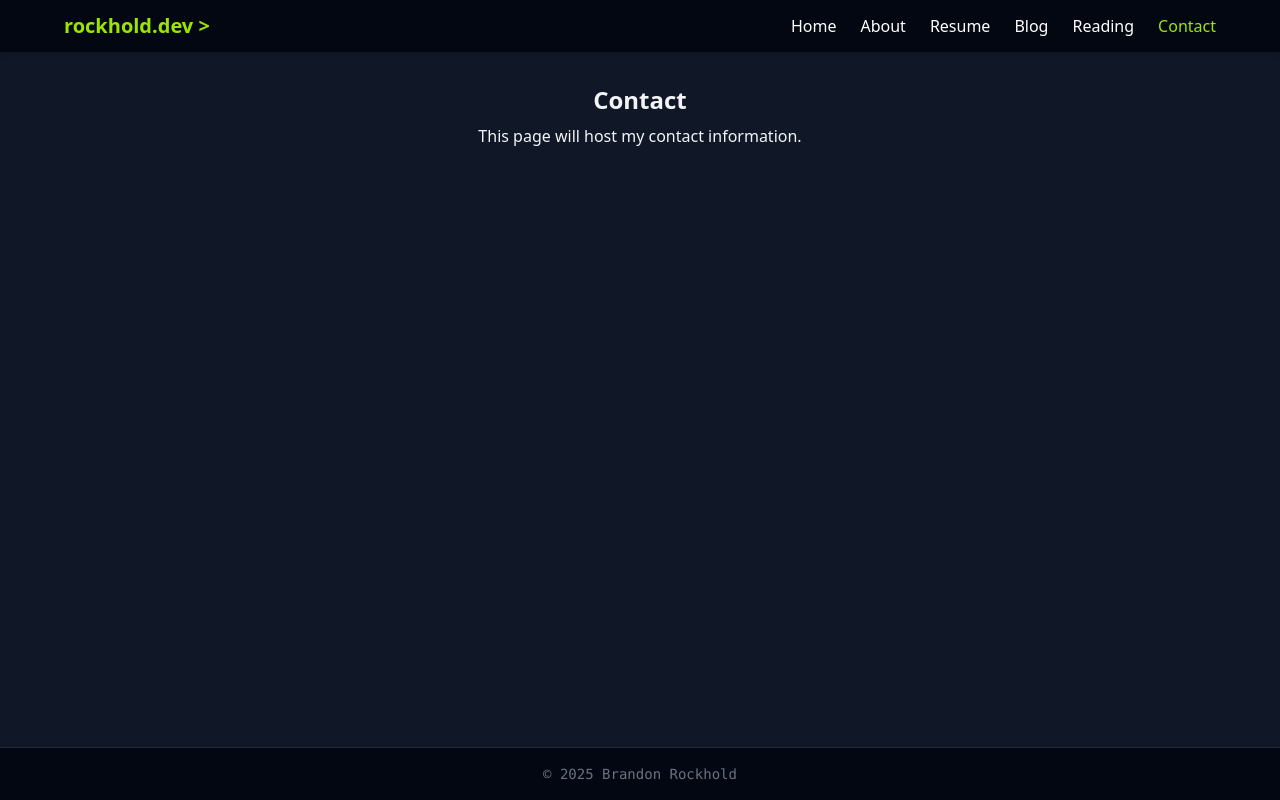
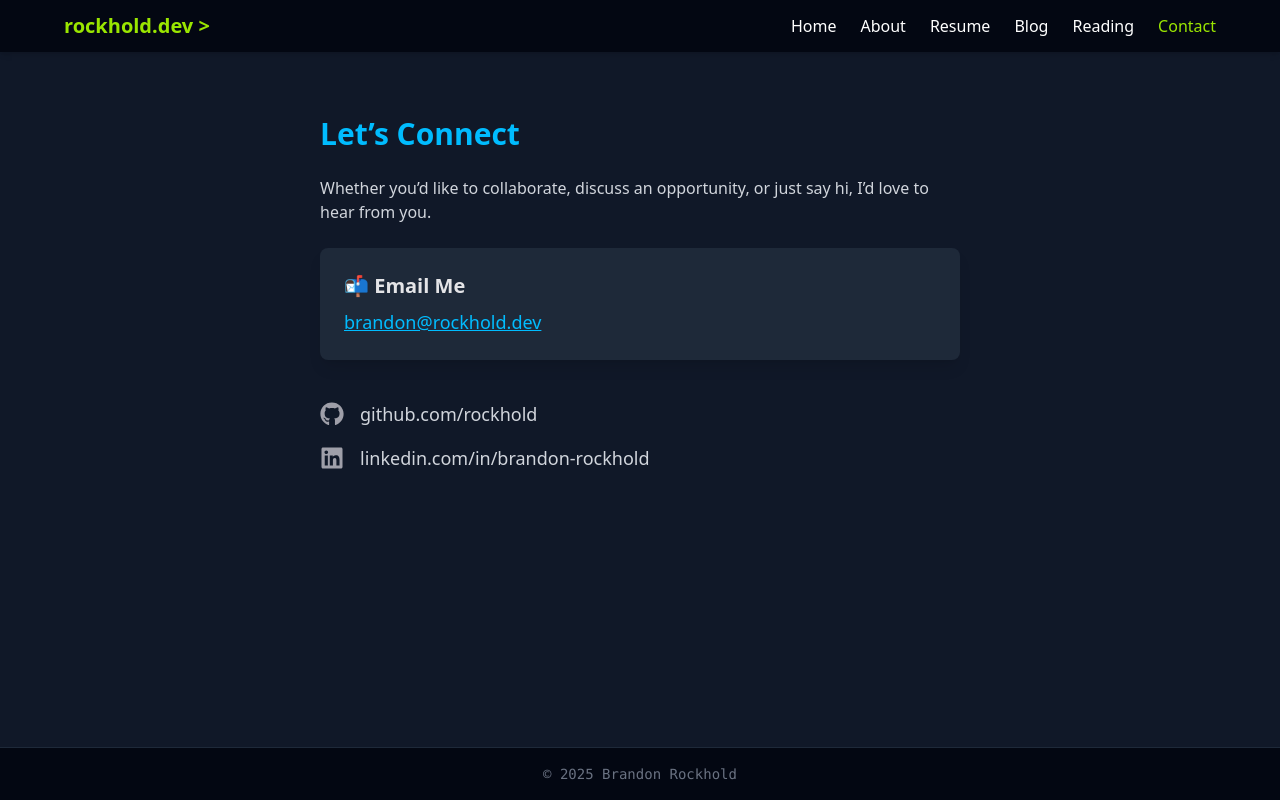
Before and after one commit to rockhold/rockhold-dev, a React (Vite) app: page /contact in a window 1280 px wide. Built offline with nearby package versions, Linux system fonts and the light colour scheme.

Commit message:
Adding a favicon, some notes about remaining pages under construction, and adding content for the Contact page.

```diff
--- a/index.html
+++ b/index.html
@@ -3,6 +3,7 @@
   <head>
     <meta charset="UTF-8" />
     <meta name="viewport" content="width=device-width, initial-scale=1.0" />
+    <link rel="icon" type="image/png" href="/favicon.png" />
     <title>rockhold.dev</title>
   </head>
   <body>
--- a/package.json
+++ b/package.json
@@ -13,6 +13,7 @@
     "clsx": "^2.1.1",
     "react": "^19.1.1",
     "react-dom": "^19.1.1",
+    "react-icons": "^5.5.0",
     "react-router-dom": "^7.8.2"
   },
   "devDependencies": {
--- a/src/pages/BlogPage.tsx
+++ b/src/pages/BlogPage.tsx
@@ -1,8 +1,19 @@
+import { useEffect } from "react";
+
 export default function BlogPage() {
+  useEffect(() => {
+    document.title = "Blog – rockhold.dev";
+  }, []);
+
   return (
-    <div className="text-center p-8">
-      <h2 className="text-2xl font-bold">Blog</h2>
-      <p className="mt-2">This page will host blog entries.</p>
+    <div className="max-w-2xl mx-auto px-4 py-16 text-zinc-200 animate-fadeIn">
+      <h1 className="text-3xl font-bold text-sky-400 mb-6">Blog</h1>
+      <p className="mt-2">
+        This page and the content contained within is currently under
+        construction. I intend to put some recent thoughts to digital paper on
+        the topics of leadership, engineering management, collaboration,
+        organizational alignment and more!
+      </p>
     </div>
   );
 }
--- a/src/pages/ContactPage.tsx
+++ b/src/pages/ContactPage.tsx
@@ -1,8 +1,55 @@
+import { useEffect } from "react";
+import { FaGithub, FaLinkedin } from "react-icons/fa";
+
 export default function ContactPage() {
+  useEffect(() => {
+    document.title = "Contact – rockhold.dev";
+  }, []);
+
   return (
-    <div className="text-center p-8">
-      <h2 className="text-2xl font-bold">Contact</h2>
-      <p className="mt-2">This page will host my contact information.</p>
+    <div className="max-w-2xl mx-auto px-4 py-16 text-zinc-200 animate-fadeIn">
+      <h1 className="text-3xl font-bold text-sky-400 mb-6">Let’s Connect</h1>
+
+      <p className="mb-6 text-gray-300">
+        Whether you’d like to collaborate, discuss an opportunity, or just say
+        hi, I’d love to hear from you.
+      </p>
+
+      <div className="bg-gray-800 p-6 rounded-lg shadow-lg mb-10">
+        <h2 className="text-xl font-semibold mb-2">📬 Email Me</h2>
+        <a
+          href="mailto:brandon@rockhold.dev"
+          className="text-sky-400 underline hover:text-sky-300 text-lg"
+        >
+          brandon@rockhold.dev
+        </a>
+      </div>
+
+      <div className="space-y-4">
+        <div className="flex items-center gap-4">
+          <FaGithub className="text-2xl text-zinc-400 hover:text-white transition" />
+          <a
+            href="https://github.com/rockhold"
+            target="_blank"
+            rel="noopener noreferrer"
+            className="text-gray-300 hover:text-white text-lg transition"
+          >
+            github.com/rockhold
+          </a>
+        </div>
+
+        <div className="flex items-center gap-4">
+          <FaLinkedin className="text-2xl text-zinc-400 hover:text-white transition" />
+          <a
+            href="https://linkedin.com/in/brandon-rockhold"
+            target="_blank"
+            rel="noopener noreferrer"
+            className="text-gray-300 hover:text-white text-lg transition"
+          >
+            linkedin.com/in/brandon-rockhold
+          </a>
+        </div>
+      </div>
     </div>
   );
 }
--- a/src/pages/ReadingPage.tsx
+++ b/src/pages/ReadingPage.tsx
@@ -1,8 +1,17 @@
+import { useEffect } from "react";
+
 export default function ReadingPage() {
+  useEffect(() => {
+    document.title = "Reading – rockhold.dev";
+  }, []);
+
   return (
-    <div className="text-center p-8">
-      <h2 className="text-2xl font-bold">Reading</h2>
-      <p className="mt-2">This page will host my recommended reading list.</p>
+    <div className="max-w-2xl mx-auto px-4 py-16 text-zinc-200 animate-fadeIn">
+      <h1 className="text-3xl font-bold text-sky-400 mb-6">Reading</h1>
+      <p className="mt-2">
+        This page will host my recommended reading list, along with some
+        thoughts about each title.
+      </p>
     </div>
   );
 }
--- a/src/pages/ResumePage.tsx
+++ b/src/pages/ResumePage.tsx
@@ -1,8 +1,18 @@
+import { useEffect } from "react";
+
 export default function ResumePage() {
+  useEffect(() => {
+    document.title = "Resume – rockhold.dev";
+  }, []);
+
   return (
-    <div className="text-center p-8">
-      <h2 className="text-2xl font-bold">Resume</h2>
-      <p className="mt-2">This page will host my resume.</p>
+    <div className="max-w-2xl mx-auto px-4 py-16 text-zinc-200 animate-fadeIn">
+      <h1 className="text-3xl font-bold text-sky-400 mb-6">Resume</h1>
+      <p className="mt-2">
+        This page is currently under construction. I intend to have a web-view
+        of my resume experience, as well as a downloadable PDF, available here
+        soon.
+      </p>
     </div>
   );
 }
```
Also changed, not shown: public/favicon.png (added), 1 other file (tests, documents, lock files or other folders).
